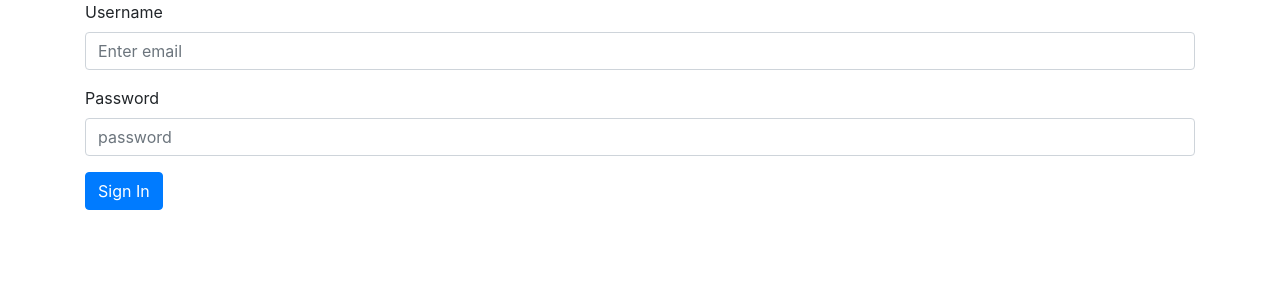
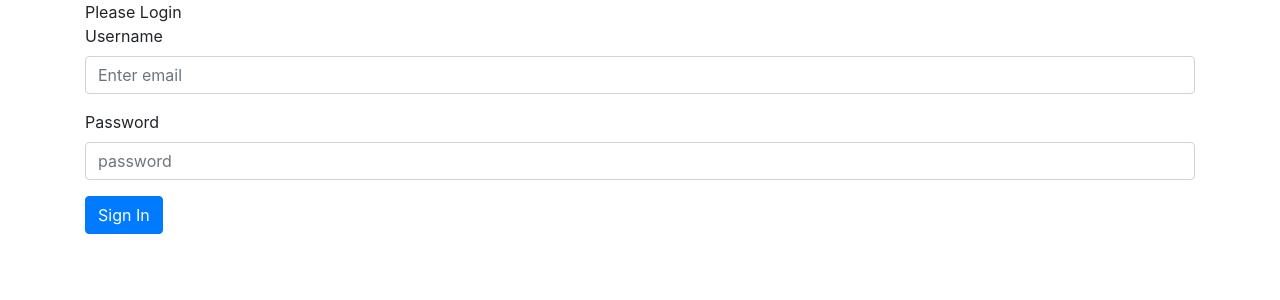
Before and after one commit to AtomicCons/myPersonalFinance, a Node server app: page /login in a window 1280 px wide. Shown: the top 300 px of the page. Run offline with Node 20, Linux system fonts and the light colour scheme; some libraries are stand-ins or nearby versions.

Commit message:
completed registration route
create basic registration.

```diff
--- a/models/user.js
+++ b/models/user.js
@@ -4,6 +4,8 @@ let Schema   = mongoose.Schema;
 var userSchema = new Schema({
   username: {type:String, require},
   password: {type:String, require},
+  first_name: {type:String},
+  last_name: {type:String},
   email:    {type:String},
   reg_time: {type: Date, default: Date.now}
 })
--- a/routes/users.js
+++ b/routes/users.js
@@ -3,7 +3,7 @@ var router = express.Router();
 var User = require('../models/user.js');
 /* GET users listing. */
 router.get('/login', function(req, res, next) {
-  res.render('login');
+  res.render('login', {msg: 'Please Login'});
 });
 router.get('/register', function(req, res) {
   res.render('register', {
@@ -90,7 +90,7 @@ router.post('/setup', function(req, res, next) {
         res.redirect('/')
       } else {
         console.log(data);
-        res.send('added')
+        res.render('/login', {msg: 'Registration Complete. Please login.'})
       }
     })
 
--- a/views/login.ejs
+++ b/views/login.ejs
@@ -1,6 +1,7 @@
 <% include partials/head.ejs %>
 <div class="container">
   <form>
+    <%= msg %>
     <div class="form-group">
       <label for="username">Username</label>
       <input type="email" class="form-control" id="exampleInputEmail1" aria-describedby="emailHelp" placeholder="Enter email">
```
